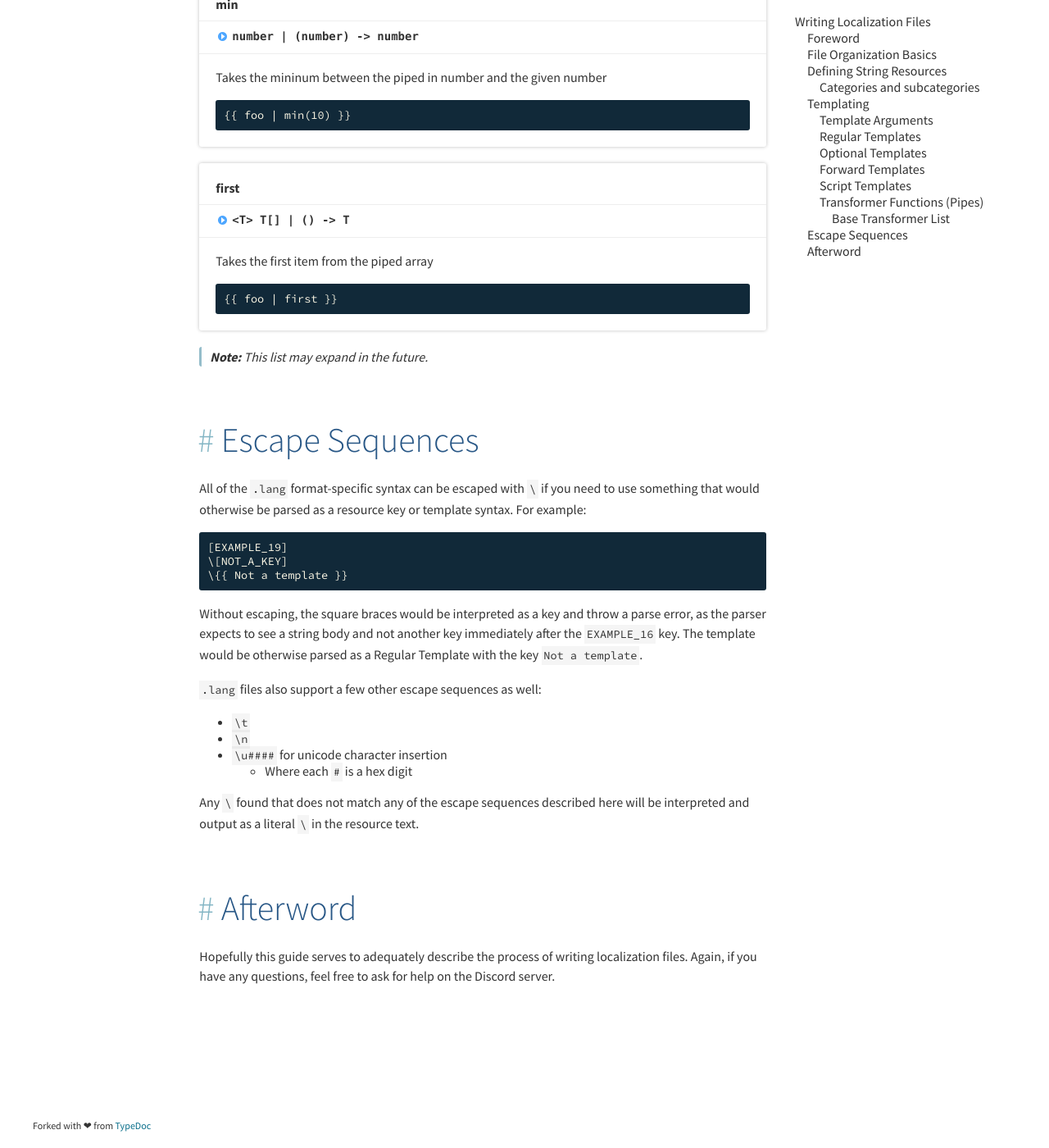
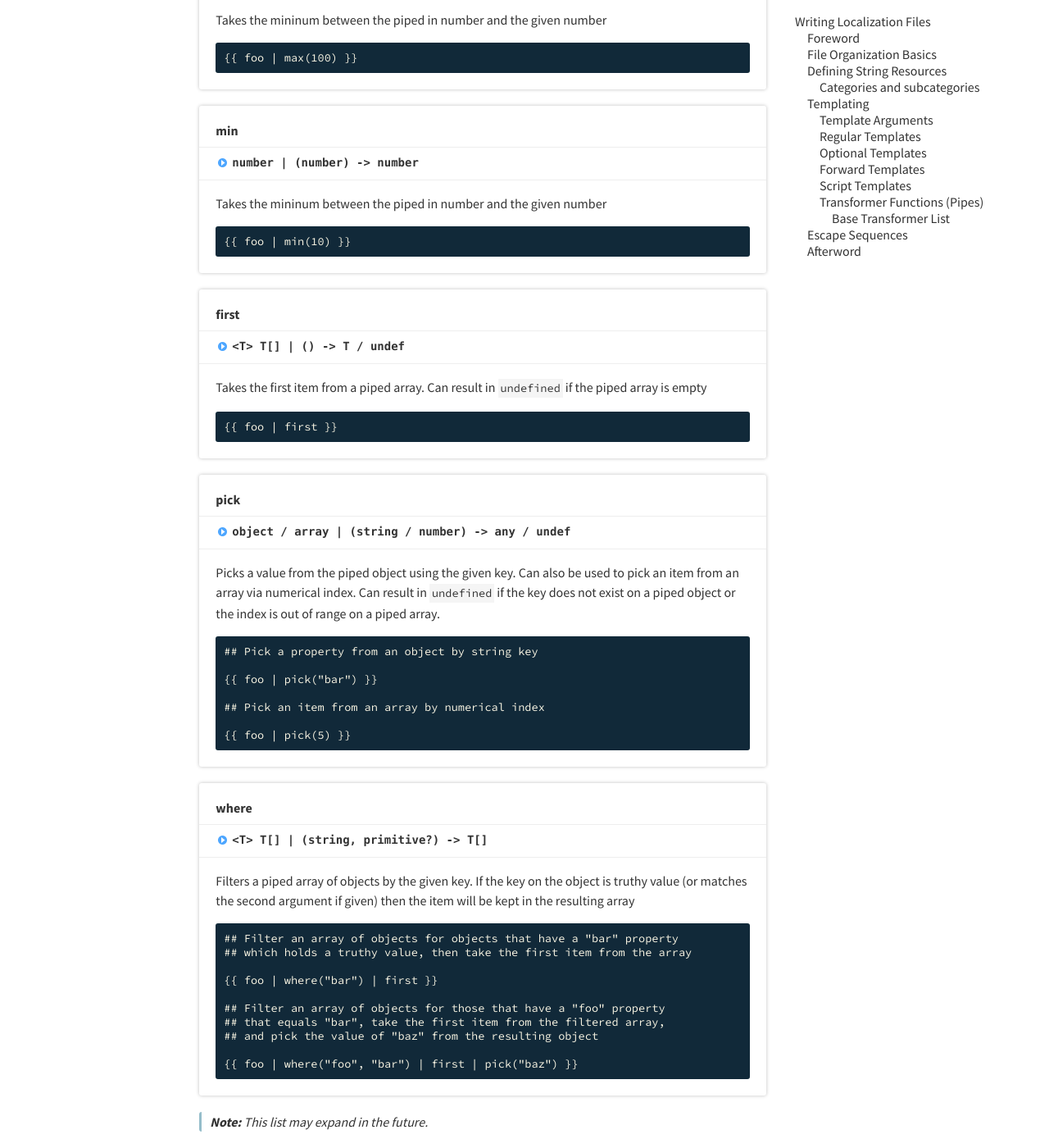
Before and after one commit to discord-samba/localization, a Jekyll site: the page built from _guides/writing_localization_files.md, in a window 1280 px wide and 1400 px high, scrolled down 12928 px. Shown: the whole window at 82% size. Built offline with Jekyll 4.4.1, drawn with Linux system fonts in a browser that asks for light colours; some of the changed text lies outside the part shown.

```diff
--- a/_guides/writing_localization_files.md
+++ b/_guides/writing_localization_files.md
@@ -493,13 +493,20 @@ foo{{ bar | padStart(10, '#') }}baz
 {% endraw %}
 <br>
 
+> **Note:** An unfamiliar type you may see in the transformer signatures is `primitive`. This type
+> represents any of the valid primitive type literals that can be represented in the Localization
+> "language" (`string`, `number`, `boolean`). You may also notice `undef`. This is just shorthand
+> for `undefined`.
+
 The following is a list of all base transformer functions that can be used:
 
 {%
 	include pipe_signature.html
 	name="default"
-	signature="<T: string | number | boolean, U> U | (T) -> U or T"
-	description="Returns given value if the piped value is undefined, otherwise returns the piped value"
+	signature="<T: primitive, U: any> U | (T) -> U or T"
+	description="
+Returns the given value if the piped value is <code>undefined</code>, otherwise returns the piped value
+"
 	example="{{? foo | default(5) }}"
 %}
 
@@ -584,12 +591,16 @@ The following is a list of all base transformer functions that can be used:
 	example=example
 %}
 
-{% capture example %}{% raw %}{{ foo | slice(1, -1) }}{% endraw %}{% endcapture %}
+{% capture example %}{% raw %}
+## Slice the piped string, removing the first and last characters
+
+{{ foo | slice(1, -1) }}
+{% endraw %}{% endcapture %}
 {%
 	include pipe_signature.html
 	name="slice"
 	signature="string | (number?, number?) -> string"
-	description="Returns a slice of the piped string value"
+	description="Results in a slice of the piped string value"
 	example=example
 %}
 
@@ -624,8 +635,54 @@ The following is a list of all base transformer functions that can be used:
 {%
 	include pipe_signature.html
 	name="first"
-	signature="&lt;T&gt; T[] | () -> T"
-	description="Takes the first item from the piped array"
+	signature="&lt;T&gt; T[] | () -> T / undef"
+	description="
+Takes the first item from a piped array. Can result in <code>undefined</code> if the piped array is empty
+"
+	example=example
+%}
+
+{% capture example %}{% raw %}
+## Pick a property from an object by string key
+
+{{ foo | pick("bar") }}
+
+## Pick an item from an array by numerical index
+
+{{ foo | pick(5) }}
+{% endraw %}{% endcapture %}
+{%
+	include pipe_signature.html
+	name="pick"
+	signature="object / array | (string / number) -> any / undef"
+	description="
+Picks a value from the piped object using the given key. Can also be used to pick an item from an array
+via numerical index. Can result in <code>undefined</code> if the key does not exist on a piped object
+or the index is out of range on a piped array.
+"
+	example=example
+%}
+
+{% capture example %}{% raw %}
+## Filter an array of objects for objects that have a "bar" property
+## which holds a truthy value, then take the first item from the array
+
+{{ foo | where("bar") | first }}
+
+## Filter an array of objects for those that have a "foo" property
+## that equals "bar", take the first item from the filtered array,
+## and pick the value of "baz" from the resulting object
+
+{{ foo | where("foo", "bar") | first | pick("baz") }}
+{% endraw %}{% endcapture %}
+{%
+	include pipe_signature.html
+	name="where"
+	signature="&lt;T&gt; T[] | (string, primitive?) -> T[]"
+	description="
+Filters a piped array of objects by the given key. If the key on the object is truthy value (or
+matches the second argument if given) then the item will be kept in the resulting array
+"
 	example=example
 %}
 
```
Also changed, not shown: other parts of _guides/writing_localization_files.md (+1 -1 lines), docs/classes/localization.html (+10 -10 lines), docs/classes/localizationstringerror.html (+4 -4 lines), docs/classes/parseerror.html (+4 -4 lines), docs/globals.html (+4 -4 lines), docs/index.html (+4 -4 lines).
